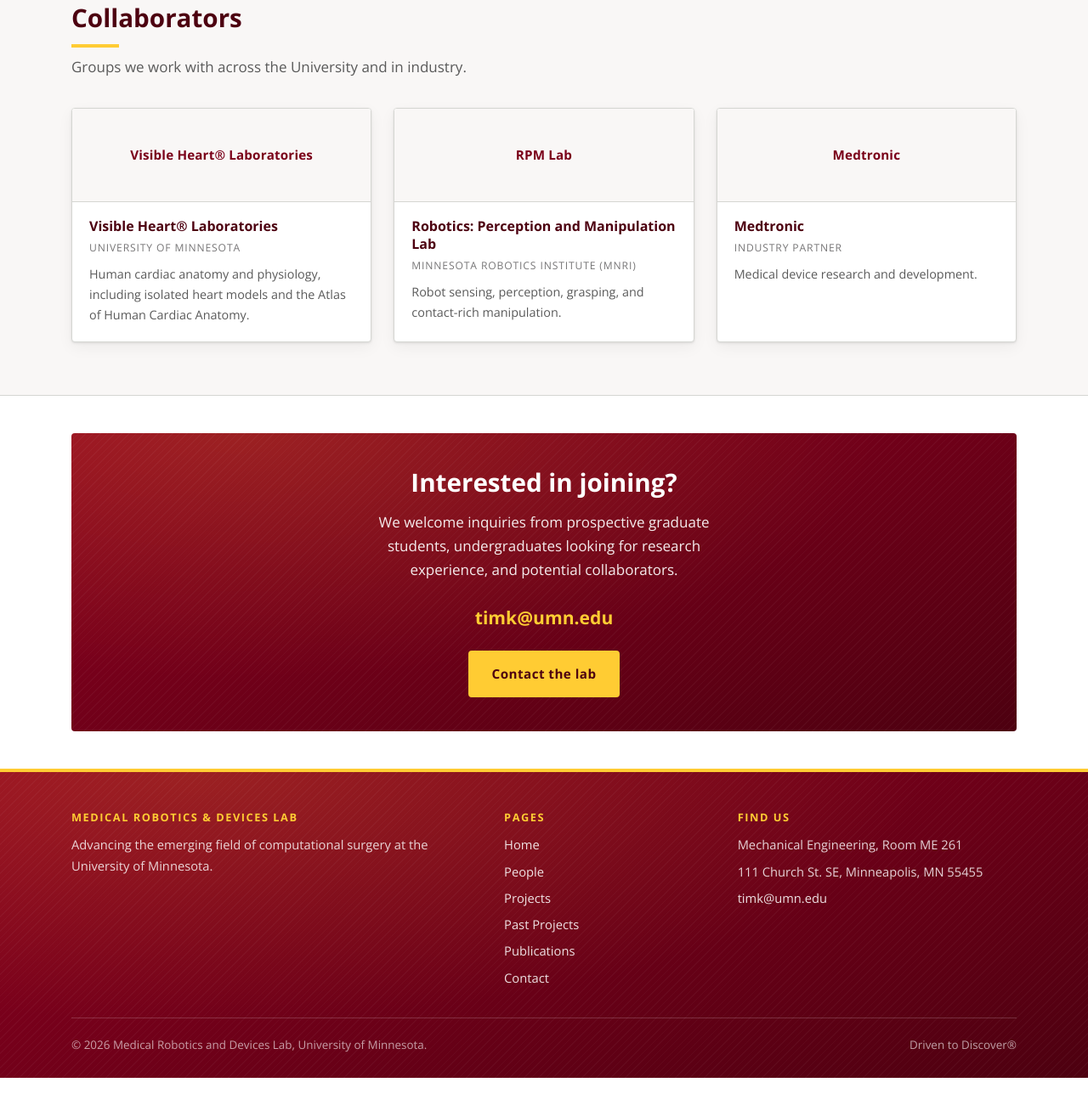
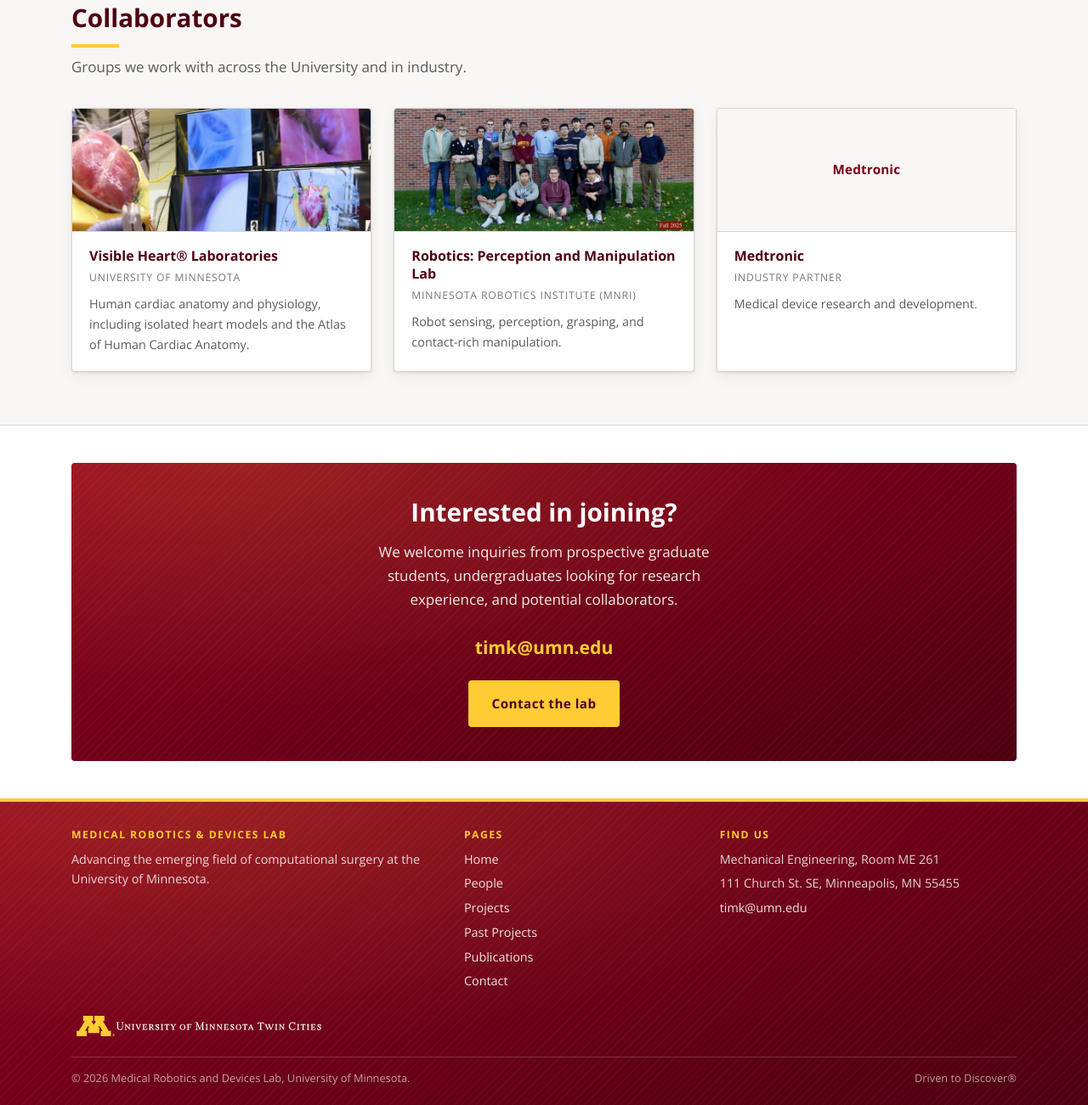
Before and after one commit to MRDLab/MRDLab.github.io, a plain HTML site: page index.html in a window 1280 px wide. Shown: the part 3198-4499 px from the top of the page at 85% size. Before the commit the page ends 4467 px from the top, so only its background shows below. Drawn offline with nearby package versions, Linux system fonts and the light colour scheme.

Commit message:
Add UMN wordmark to footers, collaborator imagery, tighter footer
Footer now carries the official University of Minnesota Twin Cities
wordmark — the reversed variant from the Folwell theme (gold Block M,
white text, transparent SVG), which is the one meant for maroon grounds.
Note the asset filenames are inverted: '-maroon' is the version FOR
maroon backgrounds, not a maroon-coloured mark.

Footer tightened: padding 46/28 -> 32/20, smaller headings, tighter line
spacing and grid gaps.

Collaborator cards now carry imagery. Neither UMN lab publishes a
standalone logo, so each uses a photo harvested from its own home page,
cropped to fill the plate. Medtronic keeps a wordmark — their site blocks
automated requests and the logo is a trademark needing permission.

Also standardizes person links: 'Website' and 'Portfolio' were used for
the same thing, so both now render as 'Portfolio'.

Co-Authored-By: Claude Opus 5 (1M context) <noreply@anthropic.com>

```diff
--- a/css/style.css
+++ b/css/style.css
@@ -682,7 +682,7 @@ section.alt { background: var(--paper-warm); border-top: 1px solid var(--rule);
 /* Logo plate — white so partner marks keep their own colours */
 .collab .logo {
   position: relative;
-  height: 110px;
+  height: 145px;   /* matches .logo.photo so all cards line up */
   background: #fff;
   border-bottom: 1px solid var(--rule);
   display: grid;
@@ -694,6 +694,21 @@ section.alt { background: var(--paper-warm); border-top: 1px solid var(--rule);
   max-width: 100%;
   width: auto;
   object-fit: contain;
+}
+
+/* Some collaborators publish no standalone logo, so the card uses a photo
+   from their site instead — that fills the plate rather than sitting in it. */
+.collab .logo.photo {
+  padding: 0;
+  background: var(--paper-grey);
+}
+.collab .logo.photo img {
+  width: 100%;
+  height: 100%;
+  max-width: none;
+  max-height: none;
+  object-fit: cover;
+  object-position: 50% 45%;
 }
 /* Until a logo file is dropped in, show a clean wordmark instead of the
    maroon tile used elsewhere. */
@@ -801,31 +816,43 @@ section.alt { background: var(--paper-warm); border-top: 1px solid var(--rule);
 
 .site-footer {
   color: rgba(255, 255, 255, .82);
-  padding: 46px 0 28px;
+  padding: 32px 0 20px;
   border-top: 4px solid var(--gold);
-  font-size: .92rem;
+  font-size: .9rem;
 }
 .site-footer h4 {
   color: var(--gold);
-  font-size: .8rem;
+  font-size: .76rem;
   letter-spacing: .12em;
   text-transform: uppercase;
-  margin-bottom: .9em;
+  margin-bottom: .7em;
 }
 .site-footer a { color: rgba(255, 255, 255, .88); text-decoration: none; }
 .site-footer a:hover { color: var(--gold); text-decoration: underline; }
 .site-footer ul { list-style: none; margin: 0; padding: 0; }
-.site-footer li { margin-bottom: 7px; }
+.site-footer li { margin-bottom: 5px; }
+.site-footer p { margin-bottom: 0; }
 .footer-grid {
   display: grid;
-  grid-template-columns: 2fr 1fr 1.4fr;
-  gap: 40px;
-  padding-bottom: 28px;
+  grid-template-columns: 1.6fr 1fr 1.3fr;
+  gap: 32px;
+  padding-bottom: 18px;
 }
+
+/* Official University wordmark, reversed for the maroon ground */
+.footer-umn {
+  padding-bottom: 18px;
+}
+.footer-umn img {
+  width: 300px;
+  max-width: 70%;
+  height: auto;
+}
+
 .footer-bottom {
   border-top: 1px solid rgba(255, 255, 255, .18);
-  padding-top: 20px;
-  font-size: .84rem;
+  padding-top: 14px;
+  font-size: .8rem;
   color: rgba(255, 255, 255, .62);
   display: flex;
   justify-content: space-between;
--- a/index.html
+++ b/index.html
@@ -7,7 +7,7 @@
 <meta name="description" content="The Medical Robotics and Devices Lab at the University of Minnesota advances the emerging field of computational surgery — surgical robotics, medical devices, simulation, and smart instrumentation.">
 <link rel="icon" href="images/shared/mrd-logo.png">
 <link href="https://fonts.googleapis.com/css2?family=Open+Sans:wght@400;600;700&display=swap" rel="stylesheet">
-<link rel="stylesheet" href="css/style.css?v=a9014373">
+<link rel="stylesheet" href="css/style.css?v=feb976b4">
 </head>
 <body>
 
@@ -211,9 +211,10 @@
       <div class="collab-grid">
 
         <a class="collab" href="https://med.umn.edu/vhlab" target="_blank" rel="noopener">
-          <span class="logo">
-            <img src="images/collaborators/visible-heart-laboratory.png"
-                 alt="Visible Heart Laboratory"
+          <span class="logo photo">
+            <img src="images/collaborators/visible-heart-laboratory.jpg"
+                 alt="An isolated heart on the Visible Heart Laboratories apparatus, with imaging monitors behind it"
+                 loading="lazy"
                  data-fallback-text="Visible Heart&reg; Laboratories">
           </span>
           <span class="body">
@@ -225,9 +226,10 @@
         </a>
 
         <a class="collab" href="https://rpm-lab.github.io/" target="_blank" rel="noopener">
-          <span class="logo">
-            <img src="images/collaborators/rpm-lab.png"
-                 alt="Robotics: Perception and Manipulation Lab"
+          <span class="logo photo">
+            <img src="images/collaborators/rpm-lab.jpg"
+                 alt="The RPM Lab group, autumn 2025"
+                 loading="lazy"
                  data-fallback-text="RPM Lab">
           </span>
           <span class="body">
@@ -303,6 +305,10 @@
         </ul>
       </div>
     </div>
+      <div class="footer-umn">
+        <img src="images/shared/umn-wordmark-reversed.svg"
+             alt="University of Minnesota, Twin Cities" width="300" height="36">
+      </div>
     <div class="footer-bottom">
       <span>&copy; <span id="year">2026</span> Medical Robotics and Devices Lab, University of Minnesota.</span>
       <span>Driven to Discover&reg;</span>
--- a/js/people-data.json
+++ b/js/people-data.json
@@ -11,7 +11,7 @@
     "email": "timk@umn.edu",
     "links": [
       {
-        "label": "Website",
+        "label": "Portfolio",
         "url": "https://cse.umn.edu/me/tim-kowalewski"
       },
       {
@@ -186,7 +186,7 @@
       "blurb": "Interested in automation and robotics R&D. Worked on mechatronic design for the TRUST automated stroke robot.",
       "links": [
         {
-          "label": "Website",
+          "label": "Portfolio",
           "url": "https://jaredschultz214.github.io/"
         }
       ]
```
Also changed, not shown: contact.html (+5 -1 lines), past-projects.html (+5 -1 lines), people.html (+5 -1 lines), projects.html (+5 -1 lines), images/collaborators/rpm-lab.jpg (added), images/collaborators/visible-heart-laboratory.jpg (added), images/shared/umn-wordmark-reversed.svg (added), 2 other files.
